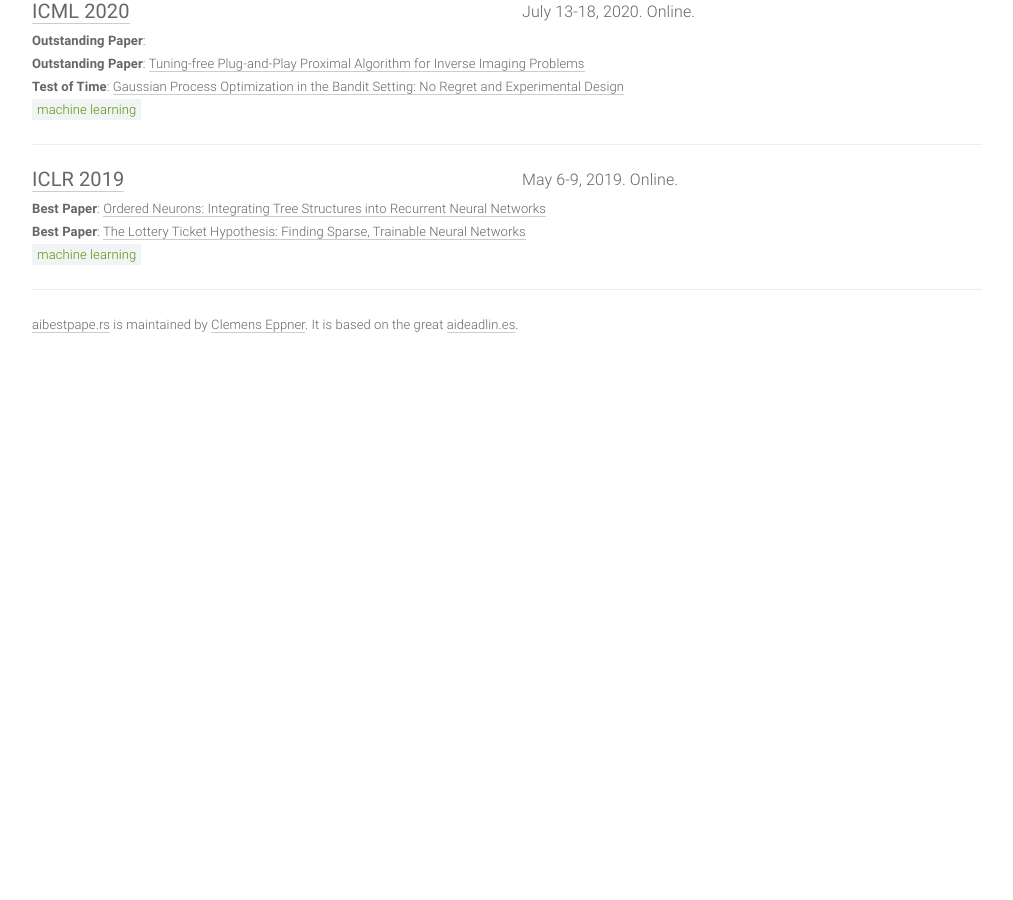
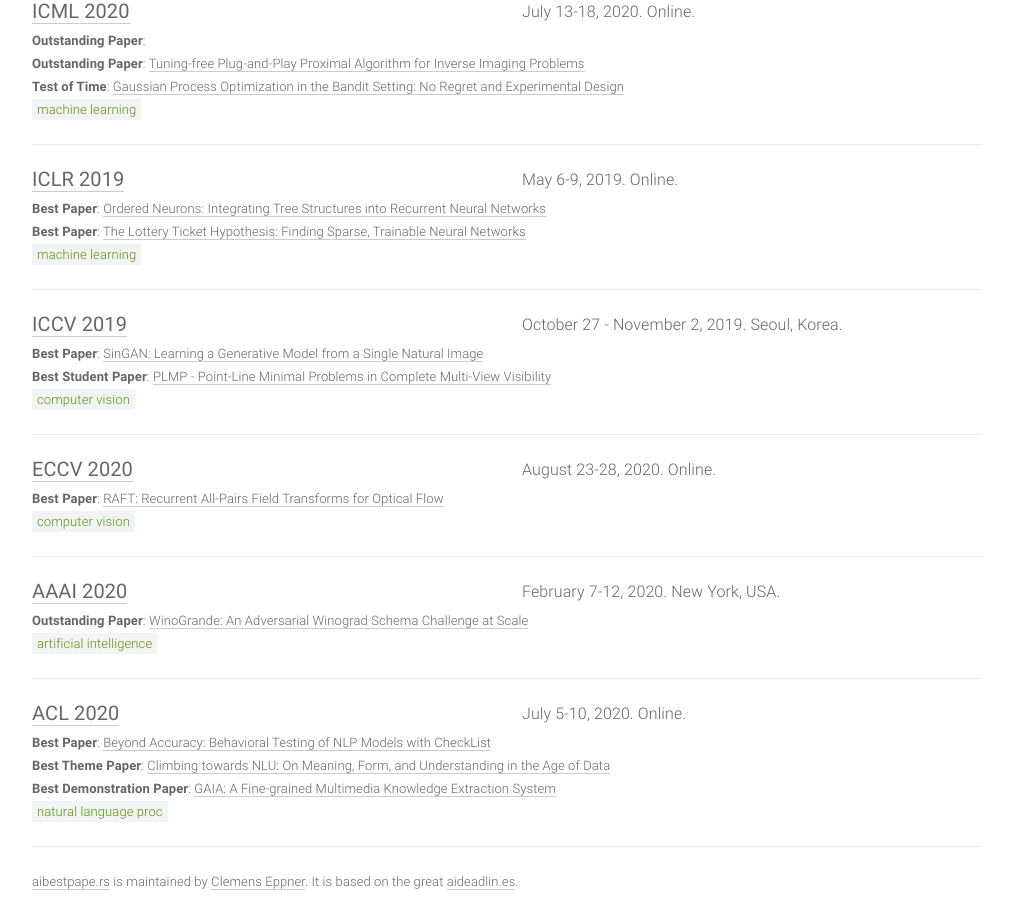
Before and after one commit to clemense/ai-bestpapers, a Jekyll site: the page built from index.html, in a window 1280 px wide and 900 px high, scrolled down 2212 px. Shown: the whole window, without its empty margins (133-1146 px from the left). Built offline with Jekyll 4.4.1, drawn with Linux system fonts in a browser that asks for light colours; before the commit the page ends 2617 px from its top, so only the background shows below that.

Commit message:
adding venues

```diff
--- a/_data/papers.yml
+++ b/_data/papers.yml
@@ -346,3 +346,67 @@
   place: Online
   date: May 6-9, 2019
   sub: ML
+
+- venue: ICCV
+  year: 2019
+  awards:
+  - award: Best Paper
+    title: "SinGAN: Learning a Generative Model from a Single Natural Image"
+    author: Tamar Rott Shaham, Tali Dekel, Tomer Michaeli
+    link: https://openaccess.thecvf.com/content_ICCV_2019/html/Shaham_SinGAN_Learning_a_Generative_Model_From_a_Single_Natural_Image_ICCV_2019_paper.html
+    source: https://iccv2019.thecvf.com/program/main_conference
+  - award: Best Student Paper
+    title: PLMP - Point-Line Minimal Problems in Complete Multi-View Visibility
+    author: Timothy Duff, Kathlén Kohn, Anton Leykin, Tomas Pajdla
+    link: https://openaccess.thecvf.com/content_ICCV_2019/html/Duff_PLMP_-_Point-Line_Minimal_Problems_in_Complete_Multi-View_Visibility_ICCV_2019_paper.html
+    source: https://iccv2019.thecvf.com/program/main_conference
+  place: Seoul, Korea
+  date: October 27 - November 2, 2019
+  sub: CV
+
+- venue: ECCV
+  year: 2020
+  place: Online
+  awards:
+  - award: Best Paper
+    title: "RAFT: Recurrent All-Pairs Field Transforms for Optical Flow"
+    author: Zachary Teed, Jia Deng
+    link: https://arxiv.org/abs/2003.12039
+    source: https://eccv2020.eu/awards/
+  place: Online
+  date: August 23-28, 2020
+  sub: CV
+
+- venue: AAAI
+  year: 2020
+  awards:
+  - award: Outstanding Paper
+    title: "WinoGrande: An Adversarial Winograd Schema Challenge at Scale"
+    author: Keisuke Sakaguchi, Ronan Le Bras, Chandra Bhagavatula, Yejin Choi
+    link:
+    source: https://aaai.org/Awards/paper.php
+  place: New York, USA
+  date: February 7-12, 2020
+  sub: AI
+
+- venue: ACL
+  year: 2020
+  awards:
+  - award: Best Paper
+    title: "Beyond Accuracy: Behavioral Testing of NLP Models with CheckList"
+    author: Marco Tulio Ribeiro, Tongshuang Wu, Carlos Guestrin, Sameer Singh
+    link: https://arxiv.org/abs/2005.04118
+    source: https://acl2020.org/blog/ACL-2020-best-papers/
+  - award: Best Theme Paper
+    title: "Climbing towards NLU: On Meaning, Form, and Understanding in the Age of Data"
+    author: Emily M. Bender, Alexander Koller
+    link: https://openreview.net/pdf?id=GKTvAcb12b
+    source: https://acl2020.org/blog/ACL-2020-best-papers/
+  - award: Best Demonstration Paper
+    title: "GAIA: A Fine-grained Multimedia Knowledge Extraction System"
+    author: Manling Li, Alireza Zareian, Ying Lin, Xiaoman Pan, Spencer Whitehead, BRIAN CHEN, Bo Wu, Heng Ji, Shih-Fu Chang, Clare Voss, Daniel Napierski, Marjorie Freedman
+    link: https://www.aclweb.org/anthology/2020.acl-demos.11/
+    source: https://acl2020.org/blog/ACL-2020-best-papers/
+  place: Online
+  date: July 5-10, 2020
+  sub: NLP
```
